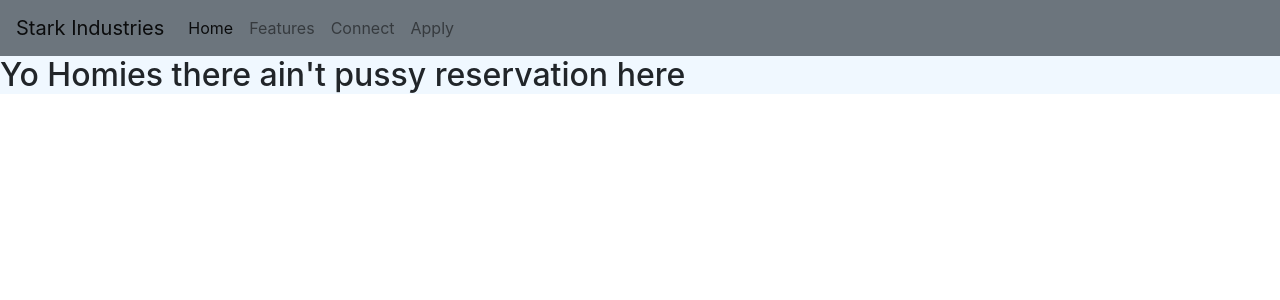
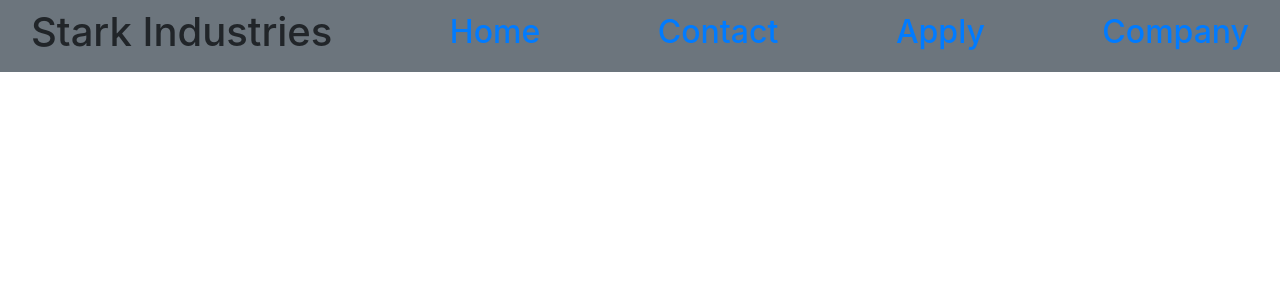
Before and after one commit to n00bmaster2810/DevHire, a Node server app: template views/devloper.html in a window 1280 px wide. Shown: the top 300 px of the page. Run offline with Node 20, Linux system fonts and the light colour scheme; the template is opened without the code that fills it, so the values that code supplies are empty.

Commit message:
view change

```diff
--- a/views/devloper.html
+++ b/views/devloper.html
@@ -1,4 +1,4 @@
-<!DOCTYPE html>
+ <!DOCTYPE html>
 <html lang="en">
 <head>
     <meta http-equiv="Content-Type" content="text/html; charset=ISO-8859-1">
@@ -11,36 +11,18 @@
 </head>
 <body>
 
-    <nav class="navbar navbar-expand-lg navbar-light bg-secondary">
-        <a class="navbar-brand" href="#">Stark Industries</a>
-        <button class="navbar-toggler" type="button" data-toggle="collapse" data-target="#navbarNav" aria-controls="navbarNav" aria-expanded="false" aria-label="Toggle navigation">
-          <span class="navbar-toggler-icon"></span>
-        </button>
-        <div class="collapse navbar-collapse" id="navbarNav">
-          <ul class="navbar-nav">
-            <li class="nav-item active">
-              <a class="nav-link" href="#">Home <span class="sr-only">(current)</span></a>
-            </li>
-            <li class="nav-item">
-              <a class="nav-link" href="#">Features</a>
-            </li>
-            <li class="nav-brand">
-              <a class="nav-link" href="#">Connect</a>
-            </li>
-            <li class="nav-item">
-              <a class="nav-link " href="#">Apply</a>
-            </li>
-          </ul>
-        </div>
-      </nav>
+  <!--Navigation-->
+    <nav class="navbar navbar-expand-md navbar-light bg-secondary fixed-top">
+       <div class="container-fluid">
+<a> <h1>Stark Industries</h1></a>
 
+<a href="#"><h2><div class="text-right">Home</div></h2></a>
+<a href="#"><h2><div class="text-right">Contact</div></h2></a>
+<a href="#"><h2><div class="text-right">Apply</div></h2></a>
+<a href="#"><h2><div class="text-right">Company</div></h2></a>
+</div>
 
-</div>
-<div class="header" >
-    <h2 style="background-color:aliceblue;">
-   <div class="text-left"> <p>Yo Homies there ain't pussy reservation here</p> </div>
-</h2>
-</div>
+</nav>
 
 
 </body>
```
